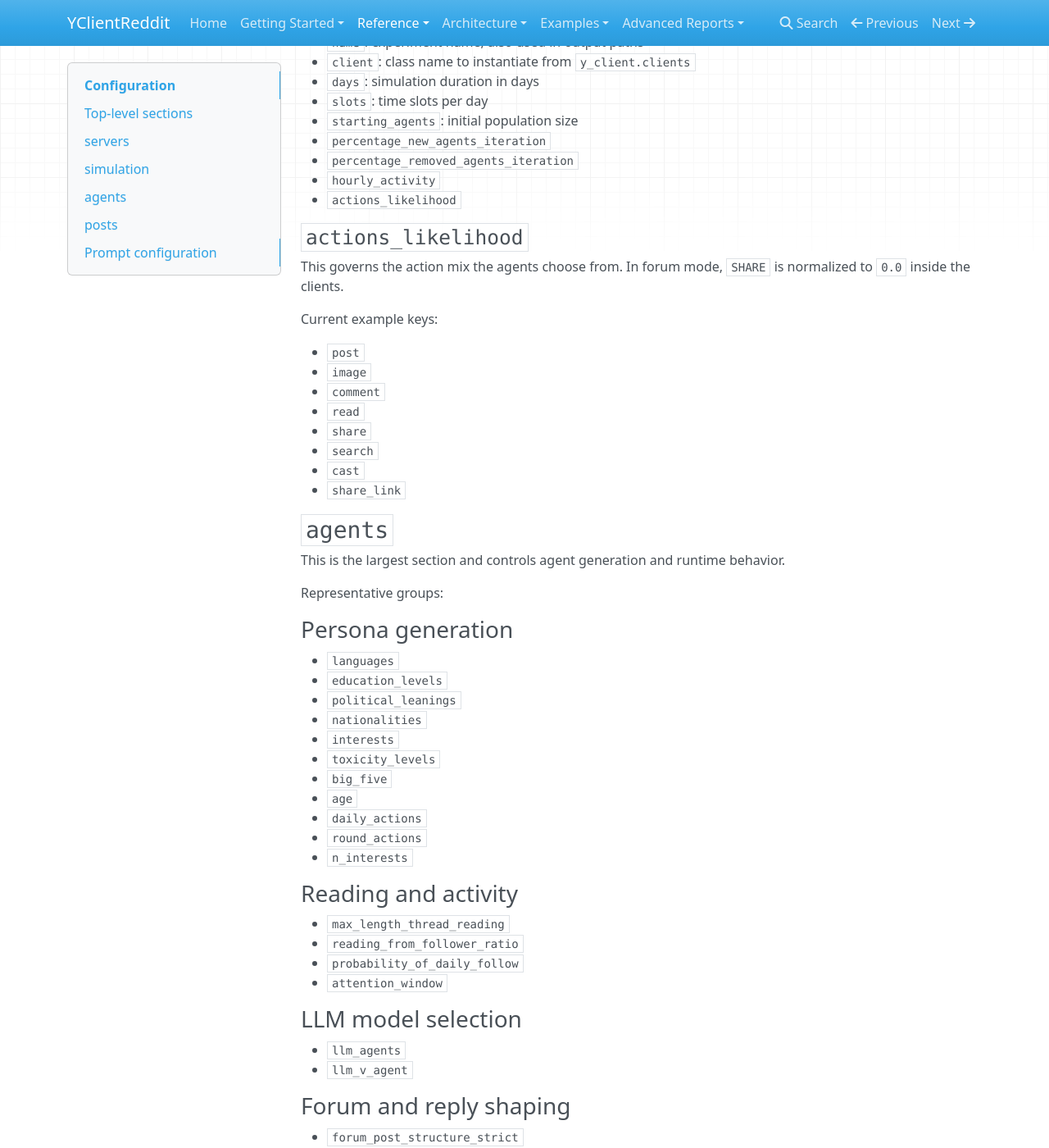
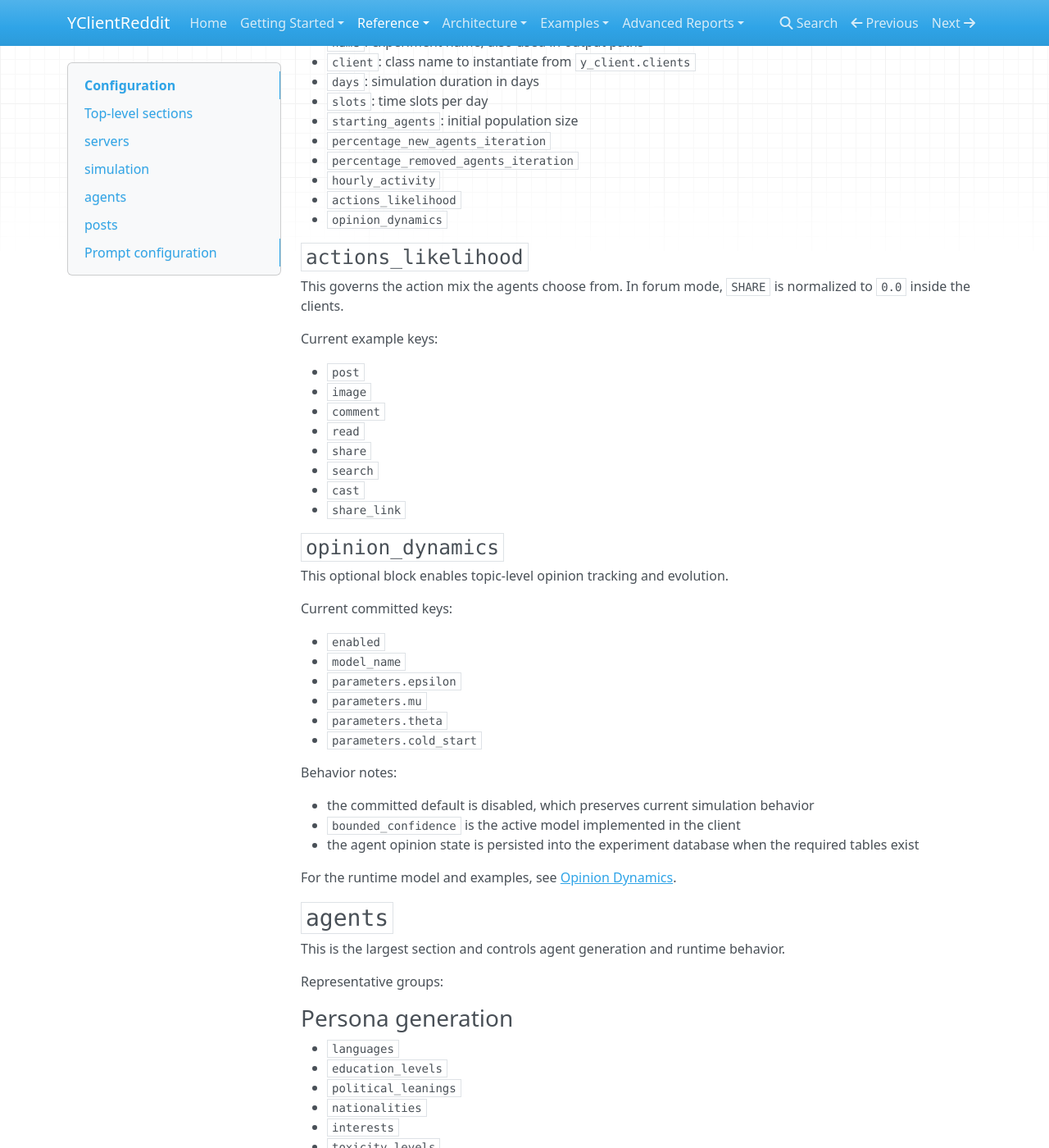
Before and after one commit to YSocialTwin/YClientReddit, an MkDocs documentation site: the page built from docs/configuration.md, in a window 1280 px wide and 1400 px high, scrolled down 907 px. Shown: the whole window at 82% size. Built offline with MkDocs 1.6.1, drawn with Linux system fonts in a browser that asks for light colours; nearby versions of some CDN libraries.

Commit message:
docs: add opinion dynamics documentation

```diff
--- a/docs/configuration.md
+++ b/docs/configuration.md
@@ -46,6 +46,7 @@ Key fields:
 - `percentage_removed_agents_iteration`
 - `hourly_activity`
 - `actions_likelihood`
+- `opinion_dynamics`
 
 ### `actions_likelihood`
 
@@ -61,6 +62,27 @@ Current example keys:
 - `search`
 - `cast`
 - `share_link`
+
+### `opinion_dynamics`
+
+This optional block enables topic-level opinion tracking and evolution.
+
+Current committed keys:
+
+- `enabled`
+- `model_name`
+- `parameters.epsilon`
+- `parameters.mu`
+- `parameters.theta`
+- `parameters.cold_start`
+
+Behavior notes:
+
+- the committed default is disabled, which preserves current simulation behavior
+- `bounded_confidence` is the active model implemented in the client
+- the agent opinion state is persisted into the experiment database when the required tables exist
+
+For the runtime model and examples, see [Opinion Dynamics](opinion-dynamics.md).
 
 ## `agents`
 
--- a/mkdocs.yml
+++ b/mkdocs.yml
@@ -21,6 +21,7 @@ nav:
   - Architecture:
       - Repository Architecture: architecture.md
       - Memory System: memory.md
+      - Opinion Dynamics: opinion-dynamics.md
       - Logging: logging.md
   - Examples:
       - Usage Examples: examples.md
```
Also changed, not shown: docs/architecture.md (+4 -0 lines), docs/opinion-dynamics.md (added, +110 -0 lines), docs/running-simulations.md (+25 -0 lines), docs/testing.md (+5 -1 lines).
